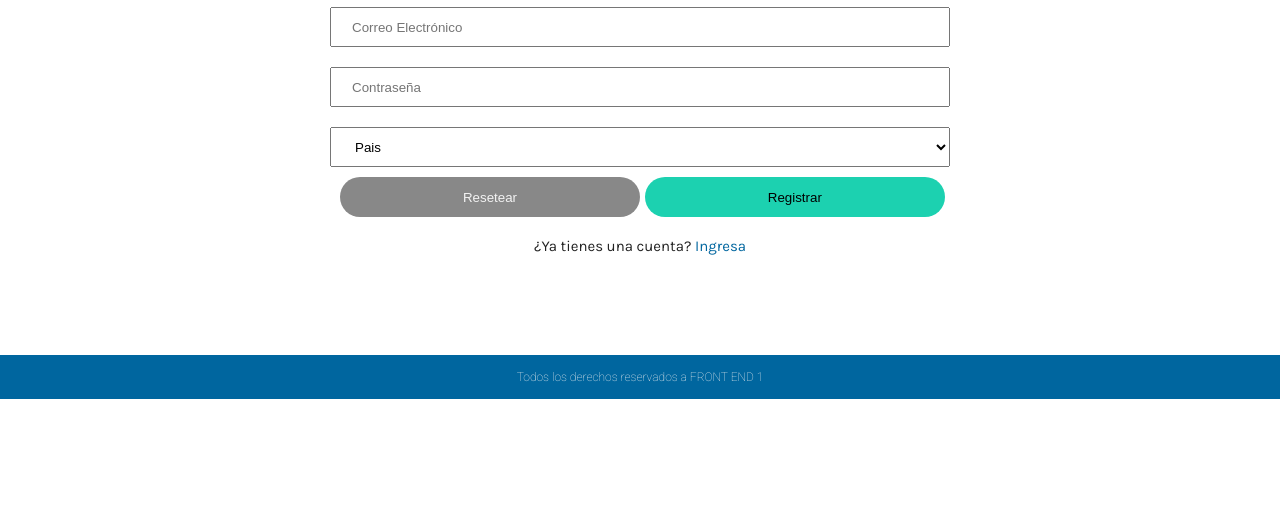
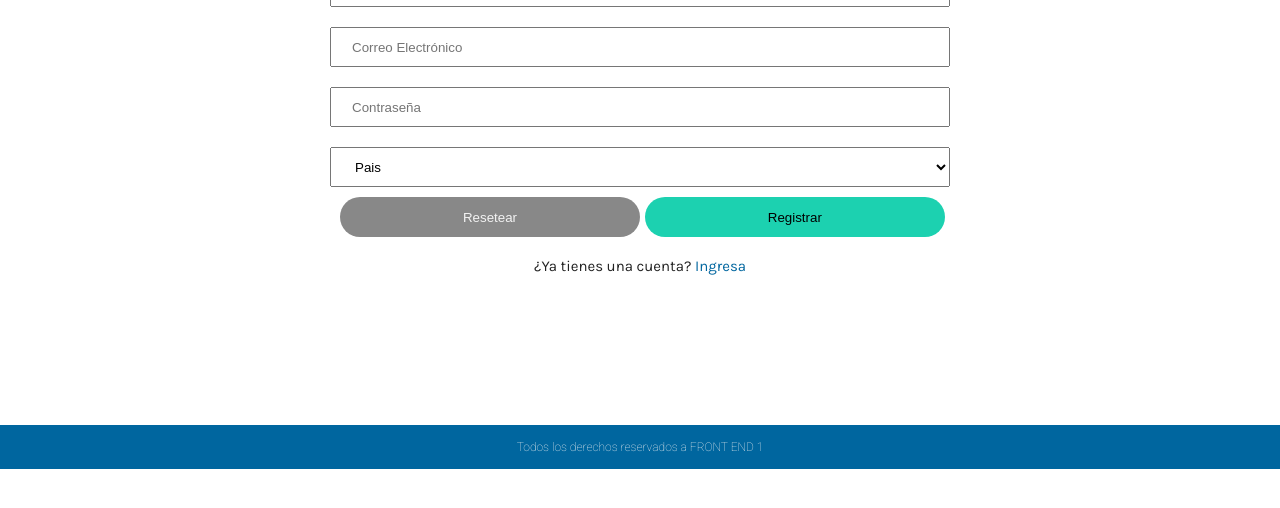
Before and after one commit to ClaraLis1/Frontend1, a plain HTML site: page Clase 16_TPHeroes Formularios/views/registrarme.html in a window 1280 px wide. Shown: the part 254-762 px from the top of the page. Drawn offline with Linux system fonts and the light colour scheme.

Commit message:
TPE Formularios Clase 16

```diff
--- a/Clase 16_TPHeroes Formularios/css/style.css
+++ b/Clase 16_TPHeroes Formularios/css/style.css
@@ -8,10 +8,12 @@
 }
 html{
     font-size: 20px;
+    position: relative;
 }
 
 body{
     font-family: 'Roboto', sans-serif;
+
 }
 
 
@@ -191,13 +193,12 @@ p.parrafo{
 }
 
 footer{
-    margin-top: 100px;
+    margin-top: 150px;
     display: flex;
     flex-direction: row;
     align-items: center;
     font-size: 12px;
     justify-content: flex-end;
-
 }
 
 footer p{
@@ -220,7 +221,7 @@ footer img{
 
 .formH1{
     margin-left: calc(50% - (620px / 2) );
-    margin-top: 30px;
+    margin-top: 50px;
     font-family: 'Inter', sans-serif;
 
 }
```
